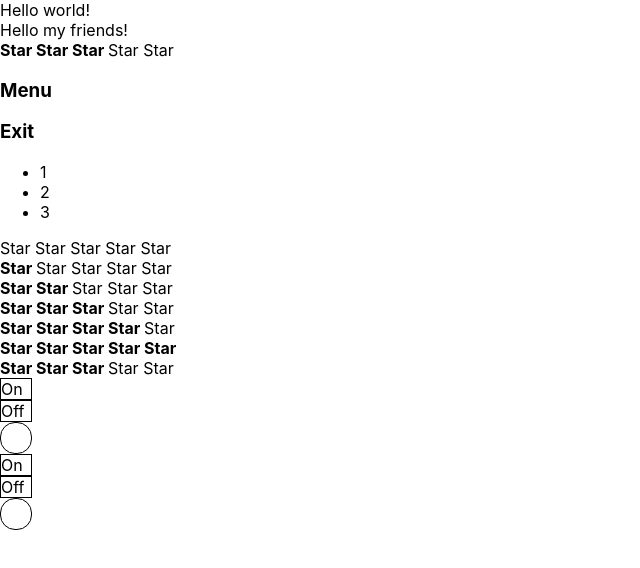
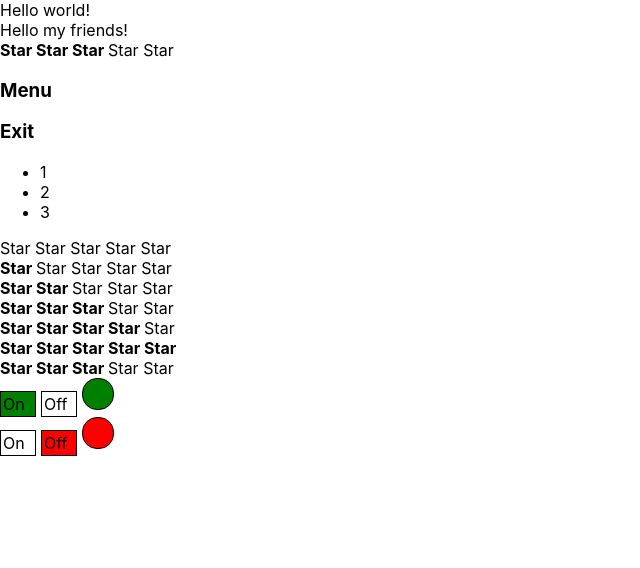
Before and after one commit to Anton-Martynenko/React-prosto, a React (Create React App) app: page / in a window 1280 px wide. Shown: the top 568 px of the page, without its empty margins (0-640 px from the left). Built offline with nearby package versions, Linux system fonts and the light colour scheme.

Commit message:
props.on ?

```diff
--- a/src/components/OnOff/OnOff.tsx
+++ b/src/components/OnOff/OnOff.tsx
@@ -9,18 +9,28 @@ function OnOff(props: PropsType) {
     const onStyle = {
         width: '30px',
         height: '20px',
-        border: '1px solid black'
+        border: '1px solid black',
+        display: 'inline-block',
+        padding: '2px',
+        backgroundColor: props.on ? 'green' : 'white'
     };
     const offStyle = {
         width: '30px',
         height: '20px',
-        border: '1px solid black'
+        border: '1px solid black',
+        marginLeft: '5px',
+        display: 'inline-block',
+        padding: '2px',
+        backgroundColor: props.on ? 'white' : 'red'
     };
     const indicatorStyle = {
         width: '30px',
         height: '30px',
         borderRadius: '15px',
-        border: '1px solid black'
+        border: '1px solid black',
+        marginLeft: '5px',
+        display: 'inline-block',
+        backgroundColor: props.on ? 'green' : 'red'
     };
     return (
         <div>
```
